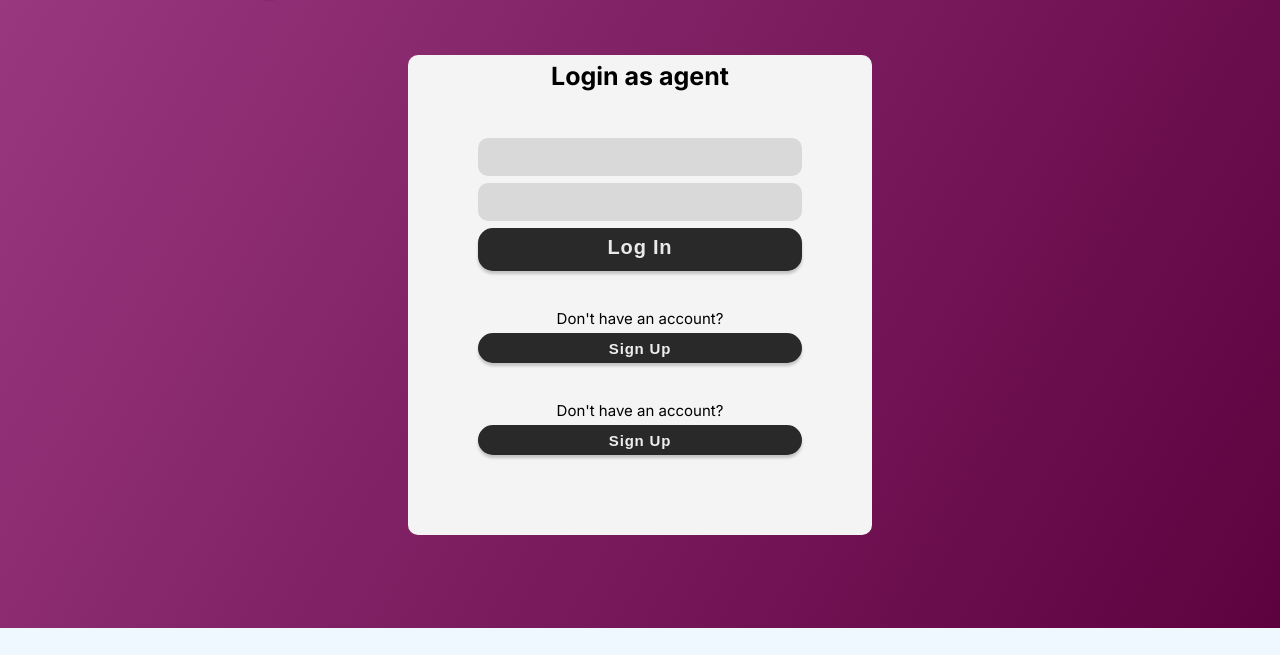
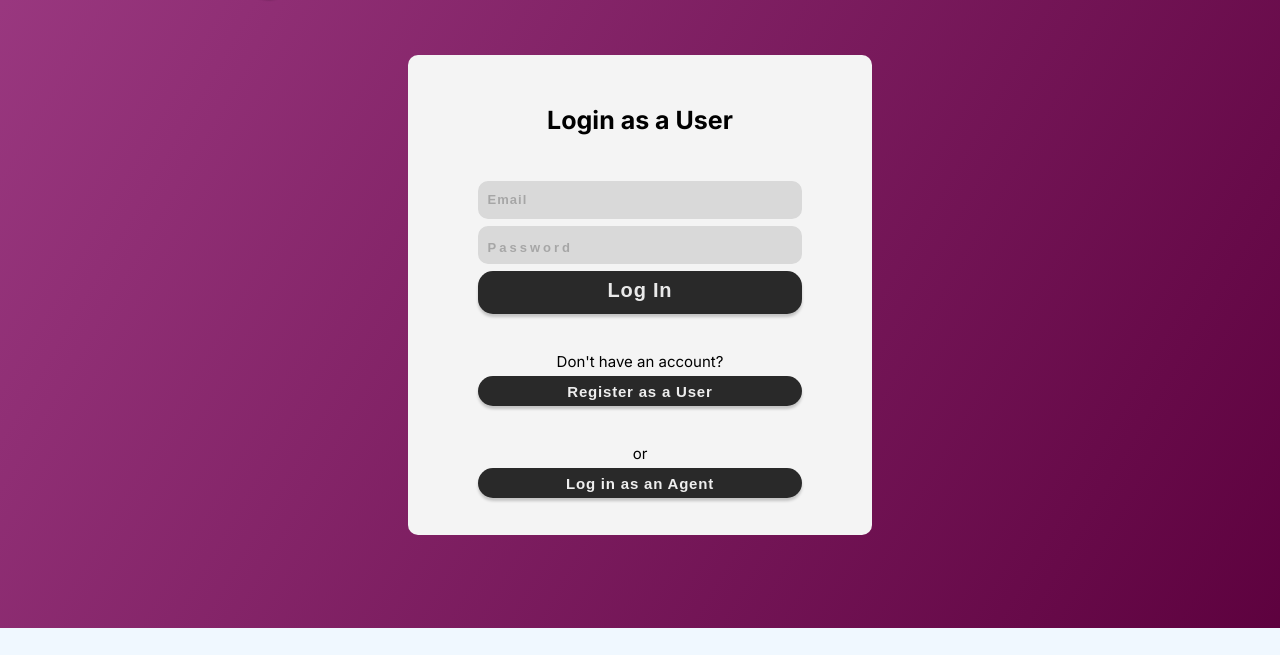
Before and after one commit to lbctorreverde/Ethits, a plain HTML site: page login-user.html in a window 1280 px wide. Shown: the part 92-747 px from the top of the page. Drawn offline with Linux system fonts and the light colour scheme.

Commit message:
Added both login forms (Agent & User)

```diff
--- a/login.html
+++ b/login-user.html
@@ -24,14 +24,14 @@
         </div>
         <div class="login-div">
             <div class="login-form">
-                <h1>Login as agent</h1>
-                <input type="email" id="email" name="email">
-                <input type="password" id="password" name="password">
+                <h1>Login as a User</h1>
+                <input type="email" id="email" name="email" placeholder="Email">
+                <input type="password" id="password" name="password" placeholder="Password">
                 <button class="btn-login" role="button">Log In</button>
                 <p>Don't have an account?</p>
-                <button class="btn-signup" role="button">Sign Up</button>
-                <p>Don't have an account?</p>
-                <button class="btn-signup" role="button">Sign Up</button>
+                <button class="btn-signup" id="btn-signupagent" role="button">Register as a User</button>
+                <p>or</p>
+                <button onclick="window.location.href='./login-agent.html';" class="btn-signup" id="btn-loginuser" role="button">Log in as an Agent</button>
             </div>
         </div>
     </main>
--- a/styles/login.css
+++ b/styles/login.css
@@ -44,6 +44,14 @@ body {
     justify-content: center;
     align-items: center;
     flex-direction: column;
+}
+
+input::placeholder {
+    font-size: small;
+    font-weight: 600;
+    opacity: .5;
+
+
 }
 
 #email {
@@ -154,7 +162,7 @@ body {
 
 .login-form > h1 {
     font-size: 25px;
-    margin-top: -15%;
+
     margin-bottom: 10%;
 }
 
```
Also changed, not shown: index.html (+1 -1 lines), login-agent.html (added, +47 -0 lines).
